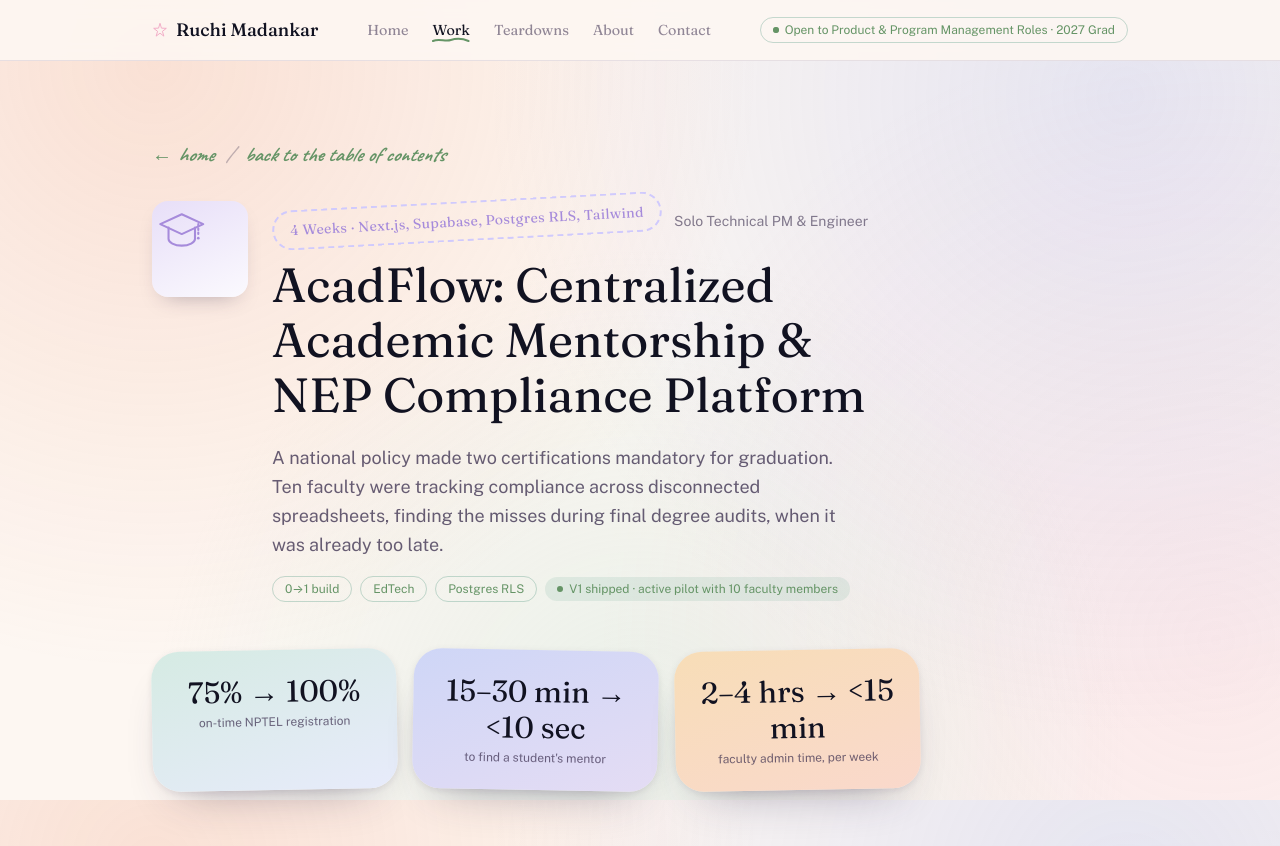
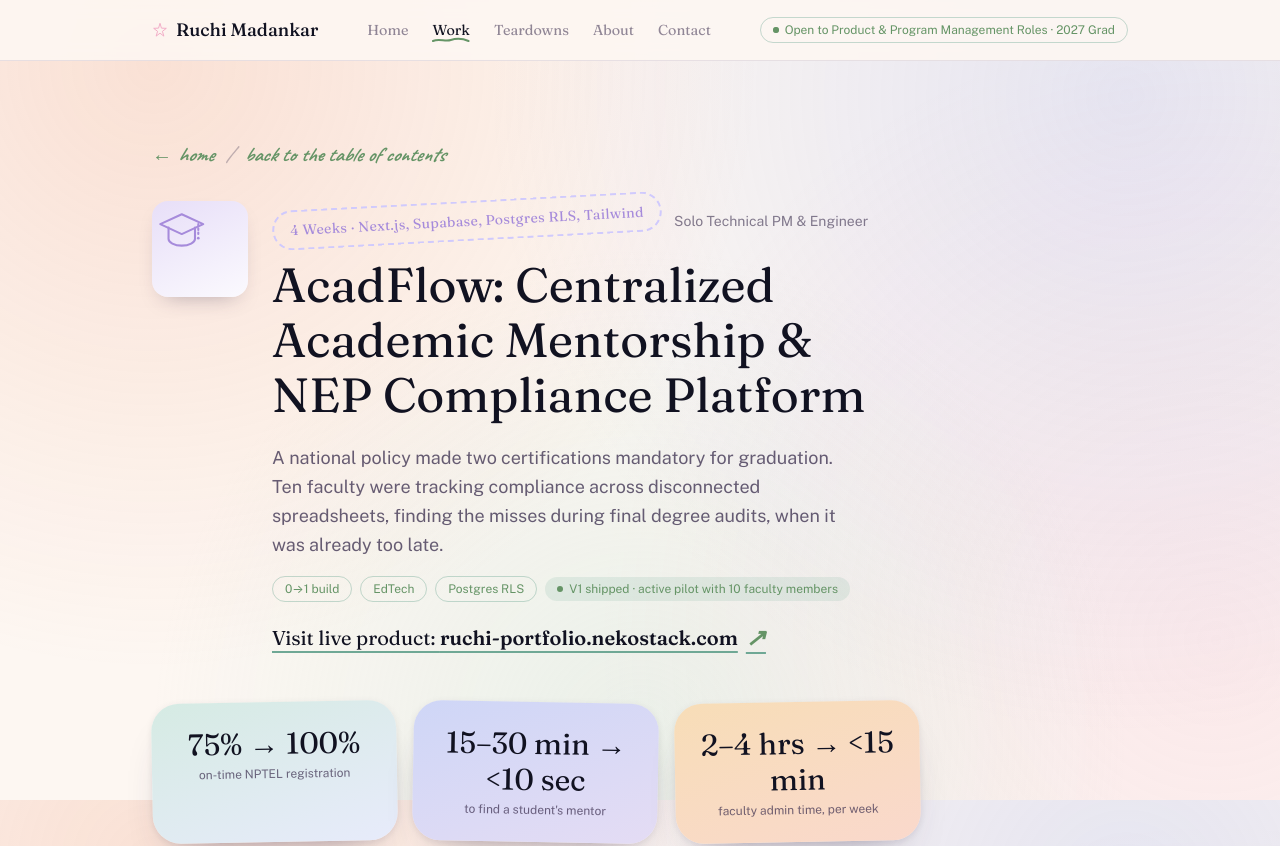
Before and after one commit to ruchi-dev25/ui-test, a React (Vite) app: page /work/academic-mentorship-platform in a window 1280 px wide. Shown: the top 846 px of the page. Built offline with nearby package versions, Linux system fonts and the light colour scheme; a web font is replaced by a local one.

Commit message:
Changes
Co-authored-by: ruchi-dev25 <205996373+ruchi-dev25@users.noreply.github.com>

```diff
--- a/src/data/projects.ts
+++ b/src/data/projects.ts
@@ -138,6 +138,7 @@ export const projects: Project[] = [
     role: "Solo Technical PM & Engineer",
     timeframe: "4 Weeks · Next.js, Supabase, Postgres RLS, Tailwind",
     status: "V1 shipped · active pilot with 10 faculty members",
+    liveUrl: "https://ruchi-portfolio.nekostack.com/",
     tags: ["0→1 build", "EdTech", "Postgres RLS"],
     teaser:
       "10 faculty, 25–30 students each, zero shared records, and a national policy that could quietly block a student's degree over a missed registration window.",
@@ -153,7 +154,7 @@ export const projects: Project[] = [
         heading: "Inside AcadFlow",
         productLabel: "AcadFlow",
         galleryLabel: "Product screenshots",
-        initialView: "grid",
+        initialView: "deck",
         cards: [
           {
             id: "acadflow-student-directory",
```
